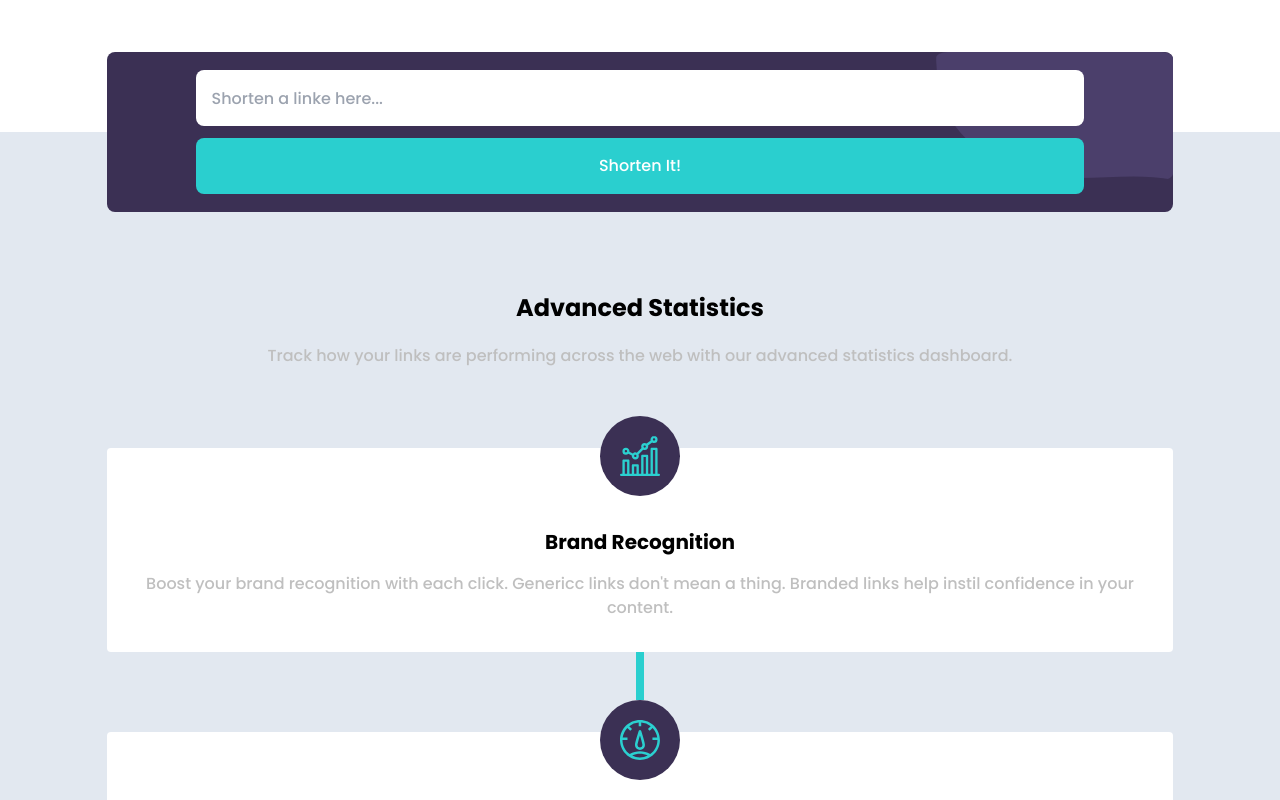
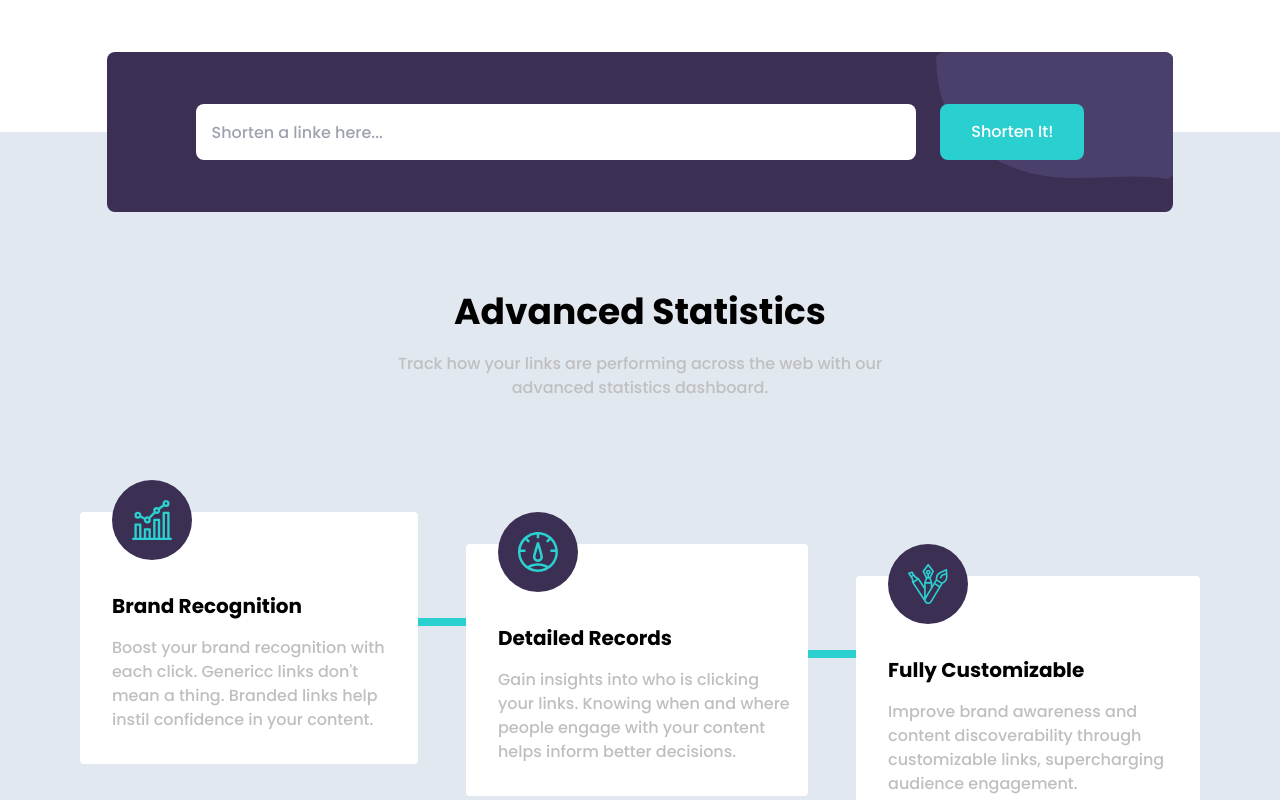
Before and after one commit to 12cassie34/url-shortening-api-master, a React (Create React App) app: page / in a window 1280 px wide. Shown: the part 560-1360 px from the top of the page. Built offline with nearby package versions, Linux system fonts and the light colour scheme.

Commit message:
feat: complete the big screen size layout of the Features component

```diff
--- a/src/components/Feature.css
+++ b/src/components/Feature.css
@@ -1,3 +1,13 @@
 .feature-icon-container {
     top: -2rem;
 }
+
+@media (min-width: 1280px) {
+    .featrue-card-container:nth-child(2) {
+        transform: translateY(2rem);
+    }
+
+    .featrue-card-container:nth-child(3) {
+        transform: translateY(4rem);
+    }
+}
--- a/src/components/Feature.js
+++ b/src/components/Feature.js
@@ -1,20 +1,23 @@
 import './Feature.css'
 
-function Feature({ title, content, icon, isLinked }) {
+function Feature({ title, content, icon, isLinked, isInBigScreen }) {
+    const isVerticalLink = isLinked && !isInBigScreen
+
     return (
-        <div>
-            <div className='relative mt-8 mx-auto pb-8 w-10/12 rounded bg-white'>
+        <div className='feature-card lg:flex'>
+            <div className='relative mt-8 mx-auto pb-8 w-10/12 rounded bg-white lg:mx-0 lg:w-full'>
                 <div className='feature-icon-container absolute w-full'>
-                    <div className='flex justify-center items-center mx-auto w-20 h-20 rounded-full bg-dark_violet'>
+                    <div className='flex justify-center items-center mx-auto w-20 h-20 rounded-full bg-dark_violet
+                                    lg:ml-8'>
                         <img className='w-10' src={icon} />
                     </div>
                 </div>
-                <div className='pt-20 text-center'>
-                    <h3 className='mb-4 text-xl font-bold'>{title}</h3>
-                    <p className='px-4 text-custom-gray'>{content}</p>
+                <div className='pt-20 text-center lg:text-left'>
+                    <h3 className='mb-4 text-xl font-bold lg:pl-8'>{title}</h3>
+                    <p className='px-4 text-custom-gray lg:pl-8'>{content}</p>
                 </div>
             </div>
-            { isLinked &&
+            { isVerticalLink &&
                 <div className='relative mx-auto w-10/12'>
                     <div className='feature-link-line mx-auto w-2 h-12 bg-cyan'></div>
                 </div>
--- a/src/components/Features.js
+++ b/src/components/Features.js
@@ -4,6 +4,8 @@ import Feature from './Feature'
 import brandRecognition from '../images/brand-recognition.svg'
 import detailedRecords from '../images/detailed-records.svg'
 import fullyCustomizable from '../images/fully-customizable.svg'
+
+import './Feature.css'
 
 const featureArray = [
     {
@@ -26,18 +28,28 @@ const featureArray = [
     }
 ]
 
-function Features() {
+function Features({ isInBigScreen }) {
     return (
-        <section id='features' className='relative pb-20 bg-slate-200'>
+        <section id='features' className='relative pb-20 bg-slate-200 xl:pb-52'>
             <ShortenInput />
             <div className='text-center bg-slate-200'>
-                <h2 className='mb-5 text-2xl font-bold'>Advanced Statistics</h2>
-                <p className='px-4 text-custom-gray'>Track how your links are performing across the web with our advanced statistics dashboard.</p>
+                <h2 className='mb-5 text-2xl font-bold lg:text-4xl'>Advanced Statistics</h2>
+                <p className='px-4 text-custom-gray lg:mx-auto lg:w-5/12'>Track how your links are performing across the web with our advanced statistics dashboard.</p>
             </div>
-            <div className='mt-20'>
-                { featureArray.map(feature => {
-                    return <Feature key={feature.title} title={feature.title} content={feature.content} icon={feature.icon} isLinked={feature.isLinked} />
-                }) }
+            <div className='mt-20 lg:flex lg:justify-between lg:mx-20'>
+                {featureArray.map(feature => {
+                    const isHorizontalLink = feature.isLinked && isInBigScreen
+                    return (
+                        <div className='featrue-card-container lg:flex'>
+                            <Feature key={feature.title} isInBigScreen={isInBigScreen} title={feature.title} content={feature.content} icon={feature.icon} isLinked={feature.isLinked} />
+                            { isHorizontalLink &&
+                                <div className='relative lg:flex lg:items-center'>
+                                    <div className='feature-link-line w-12 h-2 bg-cyan'></div>
+                                </div>
+                            }
+                        </div>
+                    )
+                })}
             </div>
         </section>
     )
--- a/src/components/ShortenInput.js
+++ b/src/components/ShortenInput.js
@@ -4,11 +4,14 @@ import './ShortenInput.css'
 
 function ShortenInput() {
     return (
-        <section id='shorten-input' className='flex items-center relative z-10 mx-auto w-10/12 h-40 bg-dark_violet rounded-lg'>
+        <section id='shorten-input' className='flex items-center relative z-10 mx-auto w-10/12 h-40 bg-dark_violet rounded-lg
+                                               lg:flex-row'>
             <img className='shorten-bg-img absolute right-0 top-0' src={bgShortenMobile} />
-            <div className='flex flex-col mx-auto py-4 w-10/12'>
-                <input className='h-14 rounded-lg indent-4 focus:outline-2 focus:outline-cyan' type='text' placeholder='Shorten a linke here...' />
-                <button className='mt-3 h-14 bg-cyan text-white rounded-lg'>Shorten It!</button>
+            <div className='flex flex-col mx-auto py-4 w-10/12 lg:flex-row'>
+                <input className='h-14 rounded-lg indent-4 focus:outline-2 focus:outline-cyan
+                                  lg:w-10/12' type='text' placeholder='Shorten a linke here...' />
+                <button className='mt-3 h-14 bg-cyan text-white rounded-lg
+                                   lg:mt-0 lg:ml-6 lg:w-2/12'>Shorten It!</button>
             </div>
         </section>
     )
```
